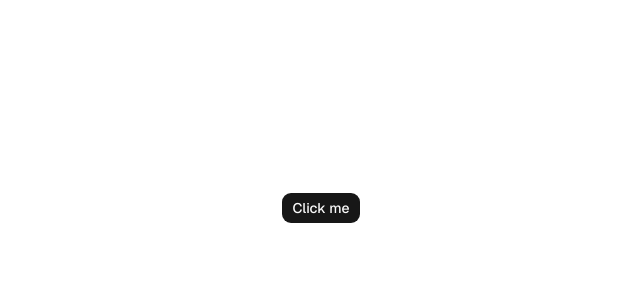
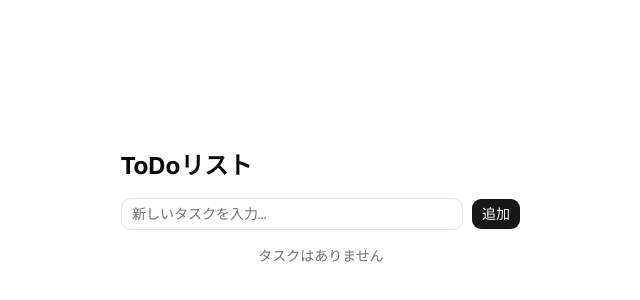
Before and after one commit to l7u7ch/playground, a Next.js app: page / in a window 1280 px wide. Shown: the part 192-492 px from the top of the page, without its empty margins (319-959 px from the left). Built offline with nearby package versions, Linux system fonts and the light colour scheme.

Commit message:
feat(app): シンプルなToDoリストを実装
- タスクの追加（テキスト入力 + Enter/ボタン）
- チェックボックスで完了/未完了を切り替え
- 削除ボタンでタスクを除去
- shadcn Input/Checkbox/Buttonコンポーネントを活用

```diff
--- a/src/app/page.tsx
+++ b/src/app/page.tsx
@@ -1,9 +1,85 @@
+"use client";
+
+import { Trash2 } from "lucide-react";
+import { useState } from "react";
 import { Button } from "@/components/ui/button";
+import { Checkbox } from "@/components/ui/checkbox";
+import { Input } from "@/components/ui/input";
+
+type Todo = {
+	id: number;
+	text: string;
+	completed: boolean;
+};
 
 export default function Home() {
+	const [todos, setTodos] = useState<Todo[]>([]);
+	const [input, setInput] = useState("");
+
+	const addTodo = () => {
+		const text = input.trim();
+		if (!text) return;
+		setTodos((prev) => [...prev, { id: Date.now(), text, completed: false }]);
+		setInput("");
+	};
+
+	const toggleTodo = (id: number) => {
+		setTodos((prev) =>
+			prev.map((t) => (t.id === id ? { ...t, completed: !t.completed } : t)),
+		);
+	};
+
+	const deleteTodo = (id: number) => {
+		setTodos((prev) => prev.filter((t) => t.id !== id));
+	};
+
 	return (
 		<div className="flex min-h-svh items-center justify-center">
-			<Button>Click me</Button>
+			<div className="w-full max-w-md space-y-4 p-6">
+				<h1 className="text-2xl font-bold">ToDoリスト</h1>
+
+				<div className="flex gap-2">
+					<Input
+						value={input}
+						onChange={(e) => setInput(e.target.value)}
+						onKeyDown={(e) => e.key === "Enter" && addTodo()}
+						placeholder="新しいタスクを入力..."
+					/>
+					<Button onClick={addTodo}>追加</Button>
+				</div>
+
+				<ul className="space-y-2">
+					{todos.map((todo) => (
+						<li
+							key={todo.id}
+							className="flex items-center gap-3 rounded-md border px-3 py-2"
+						>
+							<Checkbox
+								checked={todo.completed}
+								onCheckedChange={() => toggleTodo(todo.id)}
+							/>
+							<span
+								className={`flex-1 ${todo.completed ? "text-muted-foreground line-through" : ""}`}
+							>
+								{todo.text}
+							</span>
+							<Button
+								variant="ghost"
+								size="icon"
+								onClick={() => deleteTodo(todo.id)}
+							>
+								<Trash2 className="size-4" />
+							</Button>
+						</li>
+					))}
+				</ul>
+
+				{todos.length === 0 && (
+					<p className="text-muted-foreground text-center text-sm">
+						タスクはありません
+					</p>
+				)}
+			</div>
 		</div>
 	);
 }
```
